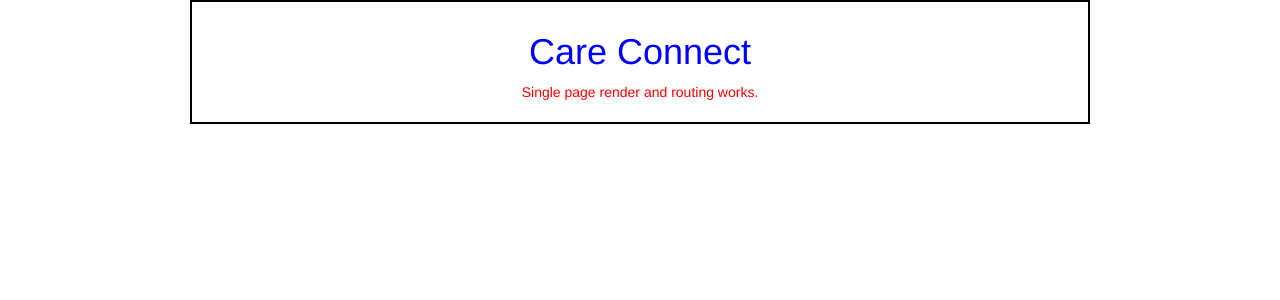
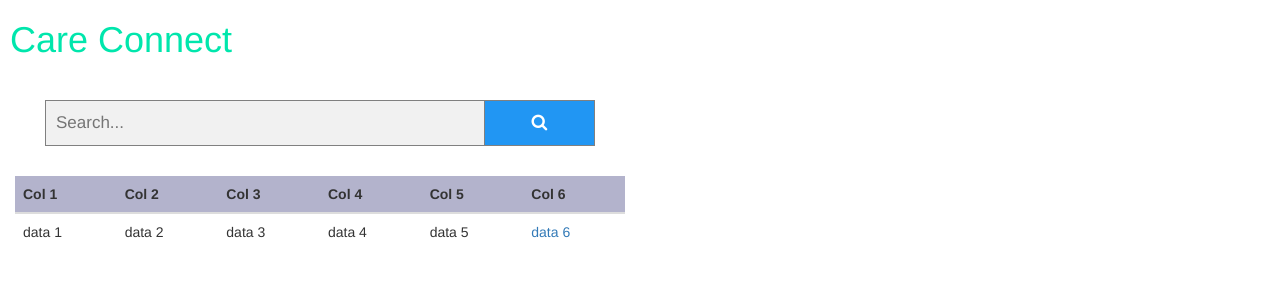
Before and after one commit to odionfross/care-connect, a Django app: page / in a window 1280 px wide. Shown: the top 300 px of the page. Run offline with Django 3.2, Linux system fonts and the light colour scheme; some libraries are stand-ins or nearby versions.

Commit message:
created tables

```diff
--- a/care_connect_app/static/style.css
+++ b/care_connect_app/static/style.css
@@ -1,11 +1,37 @@
-.wrapper {
-	width: 900px;
-	text-align: center;
-	border: 2px solid black;
-	margin: auto;
-	padding: 10px;
+#care_title {
+	color: #00e6ac;
+	margin: 10px;
 }
 
-p {
-	color: red;
+.care_search {
+	display: flex;
+    margin: 30px;
 }
+
+form.care_search input[type=text] {
+  padding: 10px;
+  font-size: 17px;
+  border: 1px solid grey;
+  width: 80%;
+  background: #f1f1f1;
+}
+
+form.care_search button {
+  float: left;
+  width: 20%;
+  padding: 10px;
+  background: #2196F3;
+  color: white;
+  font-size: 17px;
+  border: 1px solid grey;
+  border-left: none;
+  cursor: pointer;
+}
+
+form.care_search button:hover {
+  background: #0b7dda;
+}
+
+thead {
+	background-color: #b3b3cc;
+}
--- a/care_connect_app/templates/index.html
+++ b/care_connect_app/templates/index.html
@@ -7,13 +7,45 @@
     {% load static %}
     <link rel="stylesheet" type="text/css" href="{% static 'style.css' %}">
   	<link rel="stylesheet" href="https://maxcdn.bootstrapcdn.com/bootstrap/3.4.1/css/bootstrap.min.css">
-	<script src="https://ajax.googleapis.com/ajax/libs/jquery/3.5.1/jquery.min.js"></script>
-	<script src="https://maxcdn.bootstrapcdn.com/bootstrap/3.4.1/js/bootstrap.min.js"></script>
+  	<link rel="stylesheet" href="https://cdnjs.cloudflare.com/ajax/libs/font-awesome/4.7.0/css/font-awesome.min.css">
 </head>
 <body>
-	<div class="wrapper">
-		<h1 style="color:blue;">Care Connect</h1>
-    	<p>Single page render and routing works.</p>
+	<div id="care_title">
+		<h1>Care Connect</h1>
+	</div>
+	<div class="col-xl-8 col-md-6">
+		<div class="card card-fluid">
+			<div class="card-header border-0">
+				<form class="care_search" action="/action_page.php">
+					<input type="text" placeholder="Search..." name="search">
+				  	<button type="submit"><i class="fa fa-search"></i></button>
+				</form>
+			</div>
+			<div class="table-responsive">
+				<table class="table align-items-center">
+					<thead>
+						<tr>
+							<th scope="col" class="sort" data-sort="name">Col 1</th>
+							<th scope="col" class="sort" data-sort="name">Col 2</th>
+							<th scope="col" class="sort" data-sort="name">Col 3</th>
+							<th scope="col" class="sort" data-sort="name">Col 4</th>
+							<th scope="col" class="sort" data-sort="name">Col 5</th>
+							<th scope="col" class="sort" data-sort="name">Col 6</th>
+						</tr>
+					</thead>
+					<tbody>
+						<tr>
+							<td scope="row">data 1</td>
+							<td scope="row">data 2</td>
+							<td scope="row">data 3</td>
+							<td scope="row">data 4</td>
+							<td scope="row">data 5</td>
+							<td scope="row"><a href="/">data 6</a></td>
+						</tr>
+					</tbody>
+				</table>
+			</div>
+		</div>
 	</div>
 </body>
 </html>
```
